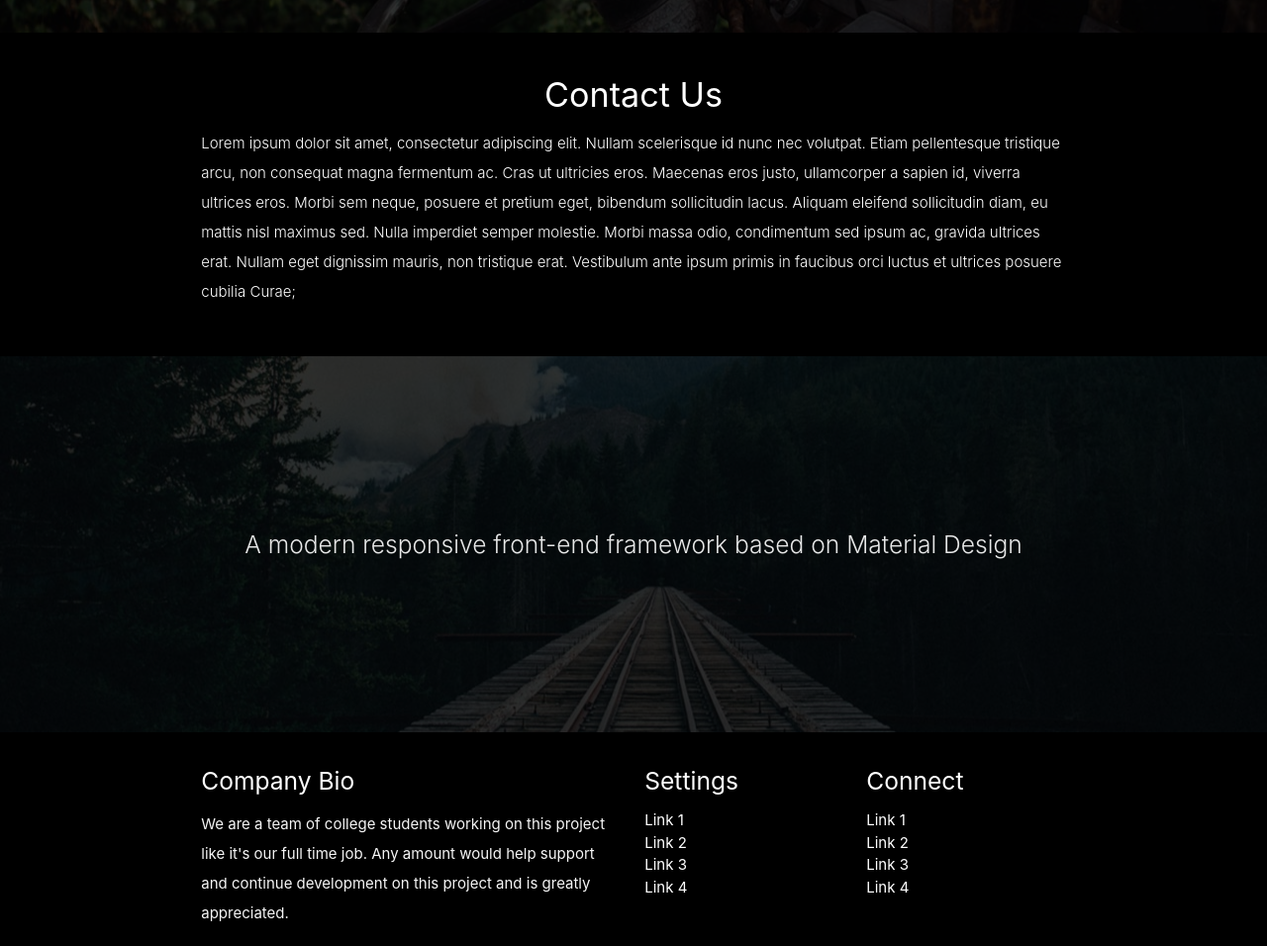
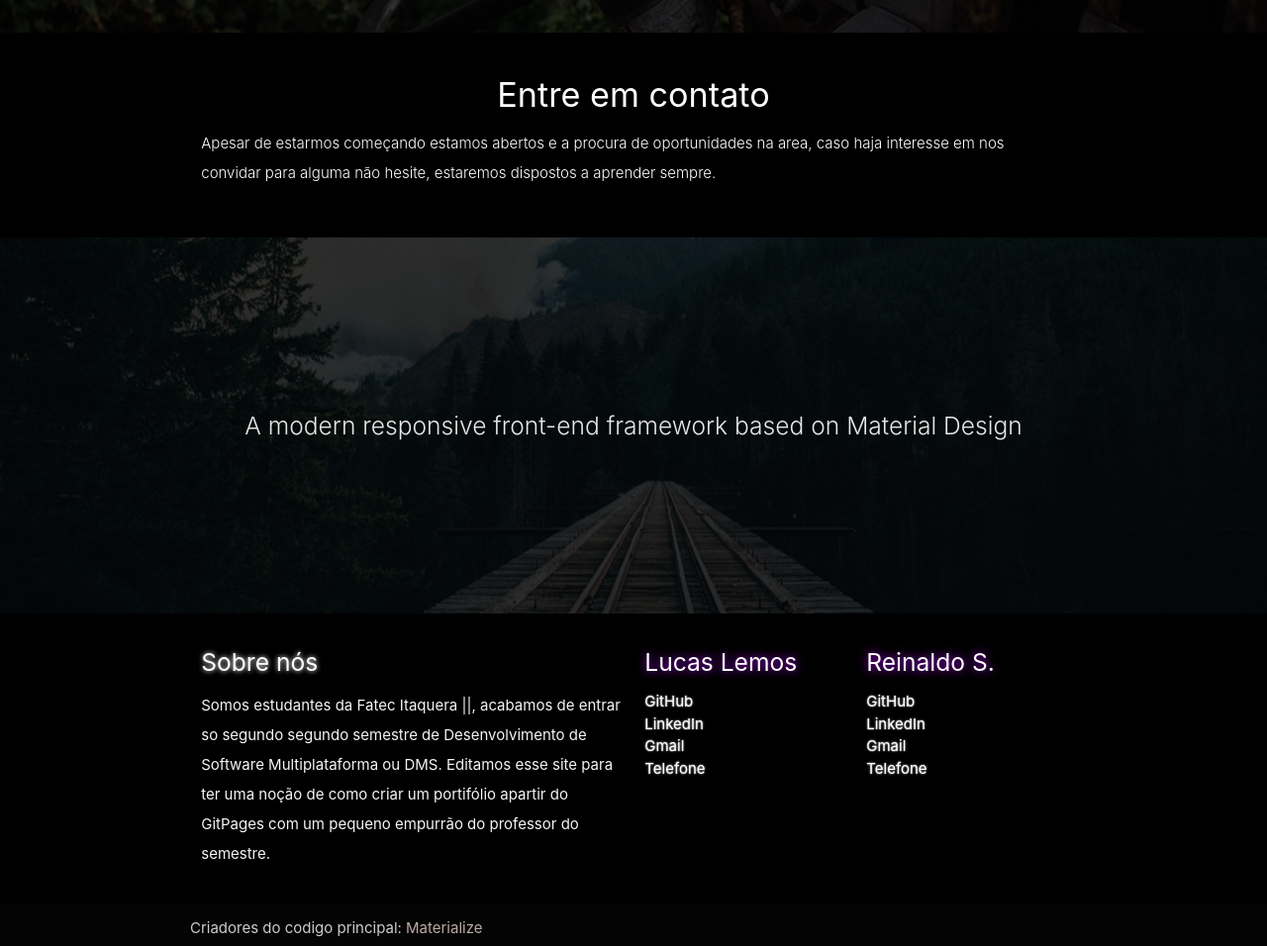
Before and after one commit to LucasVeneziani/Trabalho1, a plain HTML site: page index.html in a window 1280 px wide. Shown: the part 1259-2215 px from the top of the page at 99% size. Drawn offline with nearby package versions, Linux system fonts and the light colour scheme.

Commit message:
AtualizaçãoTextos3

```diff
--- a/index.html
+++ b/index.html
@@ -3,7 +3,7 @@
 <head>
   <meta http-equiv="Content-Type" content="text/html; charset=UTF-8"/>
   <meta name="viewport" content="width=device-width, initial-scale=1"/>
-  <title>Parallax Template - Materialize</title>
+  <title>Titulo</title>
 
   <!-- CSS  -->
   <link href="https://fonts.googleapis.com/icon?family=Material+Icons" rel="stylesheet">
@@ -31,12 +31,12 @@
     <div class="section no-pad-bot">
       <div class="container">
         <br><br>
-        <h1 class="header center white-text text-lighten-2 Brilho">Parallax Template</h1>
+        <h1 class="header center white-text text-lighten-2 Brilho">Reimaginação de site</h1>
         <div class="row center Contraste">
           <h5 class="header col s12 light white-text">Uma adaptação de um template responsivo</h5>
         </div>
         <div class="row center">
-          <a href="http://materializecss.com/getting-started.html" id="download-button" class="btn-large waves-effect waves-light teal lighten-1">Get Started</a>
+          <a href="http://materializecss.com/getting-started.html" id="download-button" class="btn-large waves-effect waves-light teal lighten-1">Ir ao template</a>
         </div>
         <br><br>
 
@@ -101,8 +101,8 @@
       <div class="row">
         <div class="col s12 center">
           <h3><i class="mdi-content-send brown-text"></i></h3>
-          <h4>Contact Us</h4>
-          <p class="left-align light">Lorem ipsum dolor sit amet, consectetur adipiscing elit. Nullam scelerisque id nunc nec volutpat. Etiam pellentesque tristique arcu, non consequat magna fermentum ac. Cras ut ultricies eros. Maecenas eros justo, ullamcorper a sapien id, viverra ultrices eros. Morbi sem neque, posuere et pretium eget, bibendum sollicitudin lacus. Aliquam eleifend sollicitudin diam, eu mattis nisl maximus sed. Nulla imperdiet semper molestie. Morbi massa odio, condimentum sed ipsum ac, gravida ultrices erat. Nullam eget dignissim mauris, non tristique erat. Vestibulum ante ipsum primis in faucibus orci luctus et ultrices posuere cubilia Curae;</p>
+          <h4>Entre em contato</h4>
+          <p class="left-align light">Apesar de estarmos começando estamos abertos e a procura de oportunidades na area, caso haja interesse em nos convidar para alguma não hesite, estaremos dispostos a aprender sempre. </p>
         </div>
       </div>
 
@@ -125,34 +125,34 @@
     <div class="container">
       <div class="row">
         <div class="col l6 s12">
-          <h5 class="white-text">Company Bio</h5>
-          <p class="grey-text text-lighten-4">We are a team of college students working on this project like it's our full time job. Any amount would help support and continue development on this project and is greatly appreciated.</p>
+          <h5 class="white-text Brilho">Sobre nós</h5>
+          <p class="grey-text text-lighten-4">Somos estudantes da Fatec Itaquera ||, acabamos de entrar so segundo segundo semestre de Desenvolvimento de Software Multiplataforma ou DMS. Editamos esse site para ter uma noção de como criar um portifólio apartir do GitPages com um pequeno empurrão do professor do semestre.</p>
 
 
         </div>
         <div class="col l3 s12">
-          <h5 class="white-text">Settings</h5>
+          <h5 class="white-text BrilhoRoxo">Lucas Lemos</h5>
           <ul>
-            <li><a class="white-text" href="#!">Link 1</a></li>
-            <li><a class="white-text" href="#!">Link 2</a></li>
-            <li><a class="white-text" href="#!">Link 3</a></li>
-            <li><a class="white-text" href="#!">Link 4</a></li>
+            <li><a class="white-text BrilhoFraco" href="Colocar link aqui">GitHub</a></li>
+            <li><a class="white-text BrilhoFraco" href="Colocar link aqui">LinkedIn</a></li>
+            <li><a class="white-text BrilhoFraco" href="Colocar link aqui">Gmail</a></li>
+            <li><a class="white-text BrilhoFraco" href="Colocar link aqui">Telefone</a></li>
           </ul>
         </div>
         <div class="col l3 s12">
-          <h5 class="white-text">Connect</h5>
+          <h5 class="white-text BrilhoRoxo">Reinaldo S.</h5>
           <ul>
-            <li><a class="white-text" href="#!">Link 1</a></li>
-            <li><a class="white-text" href="#!">Link 2</a></li>
-            <li><a class="white-text" href="#!">Link 3</a></li>
-            <li><a class="white-text" href="#!">Link 4</a></li>
+            <li><a class="white-text BrilhoFraco" href="Colocar link aqui">GitHub</a></li>
+            <li><a class="white-text BrilhoFraco" href="Colocar link aqui">LinkedIn</a></li>
+            <li><a class="white-text BrilhoFraco" href="Colocar link aqui">Gmail</a></li>
+            <li><a class="white-text BrilhoFraco" href="Colocar link aqui">Telefone</a></li>
           </ul>
         </div>
       </div>
     </div>
     <div class="footer-copyright">
       <div class="container">
-      Made by <a class="brown-text text-lighten-3" href="http://materializecss.com">Materialize</a>
+      Criadores do codigo principal: <a class="brown-text text-lighten-3" href="http://materializecss.com">Materialize</a>
       </div>
     </div>
   </footer>
```
